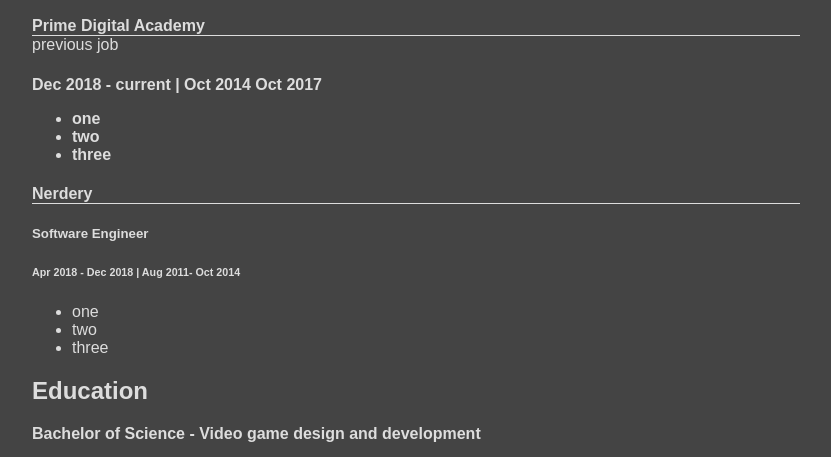
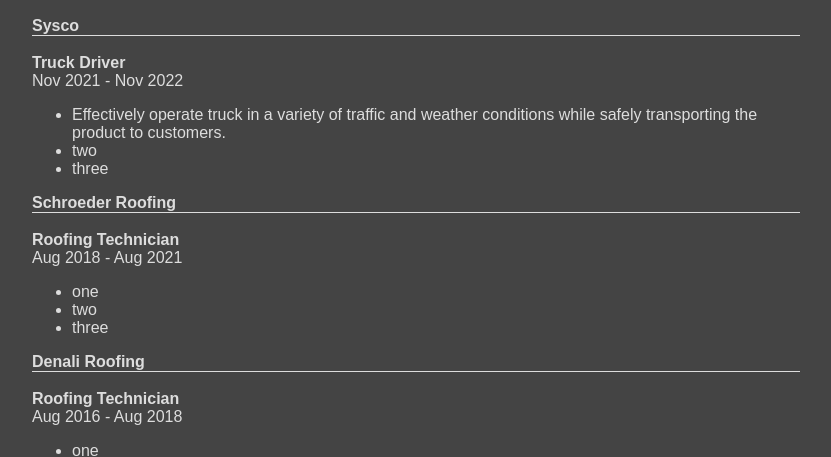
Before and after one commit to stevengangl/stevengangl.github.io, a plain HTML site: page index.html in a window 1280 px wide. Shown: the part 342-799 px from the top of the page, without its empty margins (224-1055 px from the left). Drawn offline with Linux system fonts and the light colour scheme.

Commit message:
Update index.html

```diff
--- a/index.html
+++ b/index.html
@@ -23,25 +23,50 @@
   </div>
 
     <div class="work-experience1">
-    <b>Prime Digital Academy</b>
+      <b>Sysco</b></Div>
+  <div>
+    <br>
+    <b>
+      Truck Driver</b>
   </div>
-  <div
-    <h3>previous job</h3>
-  <h4>Dec 2018 - current | Oct 2014 Oct 2017
+  <div>Nov 2021 - Nov 2022
+  </div>
+  <div>
+     <ul>
+      <li>Effectively operate truck in a variety of traffic and weather conditions while safely transporting the product to customers.</li>
+      <li>two</li>
+      <li>three</li>
+    </ul>
+  </div>
 
-    <ul>
+  <div class="work-experience1">
+      <b>Schroeder Roofing</b></Div>
+  <div>
+    <br>
+    <b>
+      Roofing Technician</b>
+  </div>
+  <div>Aug 2018 - Aug 2021
+  </div>
+  <div>
+     <ul>
       <li>one</li>
       <li>two</li>
       <li>three</li>
     </ul>
   </div>
+
   <div class="work-experience1">
-    <b>Nerdery</b></div>
+      <b>Denali Roofing</b></Div>
   <div>
-    <h5>Software Engineer</h5>
-    <h6>Apr 2018 - Dec 2018 | Aug 2011- Oct 2014</h6>
-
-    <ul>
+    <br>
+    <b>
+      Roofing Technician</b>
+  </div>
+  <div>Aug 2016 - Aug 2018
+  </div>
+  <div>
+     <ul>
       <li>one</li>
       <li>two</li>
       <li>three</li>
@@ -53,8 +78,8 @@
   </div>
 
   <div>
-    <b>Bachelor of Science - Video game design and development</b>
-    <h5>Brown College, Minneapolis MN _ Completed 2011</h5>
+    <b>Associate of Applied Science - Welding</b>
+    <br>Front Range Community College Fort Collins, Co</br>
   </div>
 </body>
 </html>
```
